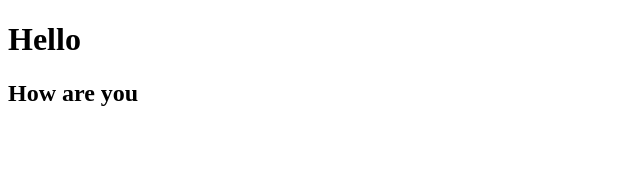
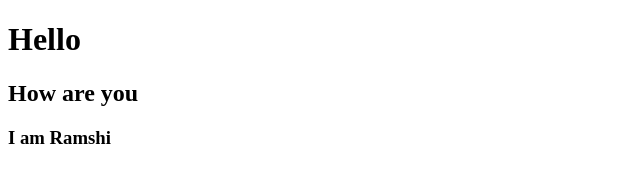
Before and after one commit to RamshiNissar/datewithgit-sample, a plain HTML site: page index.html in a window 1280 px wide. Shown: the whole page, without its empty margins (0-640 px from the left). Drawn offline with Linux system fonts and the light colour scheme.

Commit message:
index file modified

```diff
--- a/index.html
+++ b/index.html
@@ -9,5 +9,6 @@
 <body>
     <h1>Hello</h1>
     <h2>How are you</h2>
+    <h3>I am Ramshi</h3>
 </body>
 </html>
```
